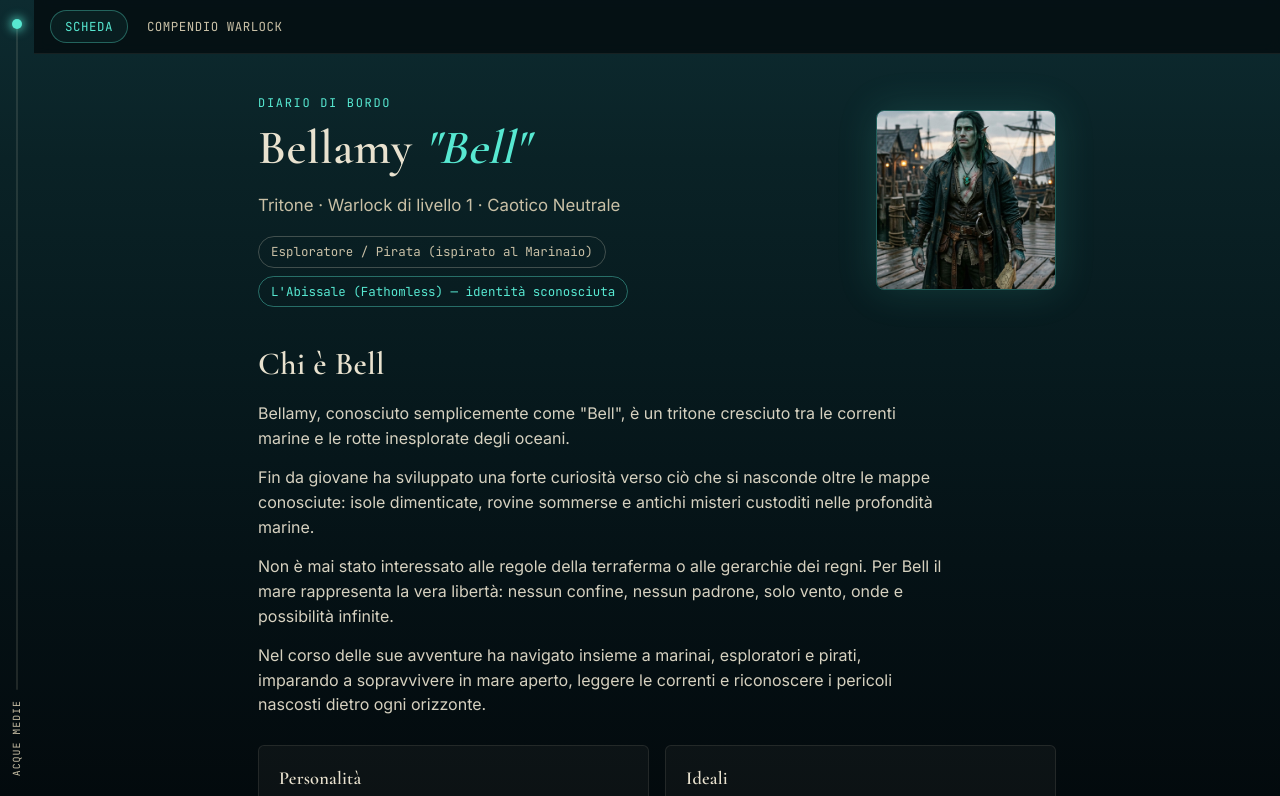
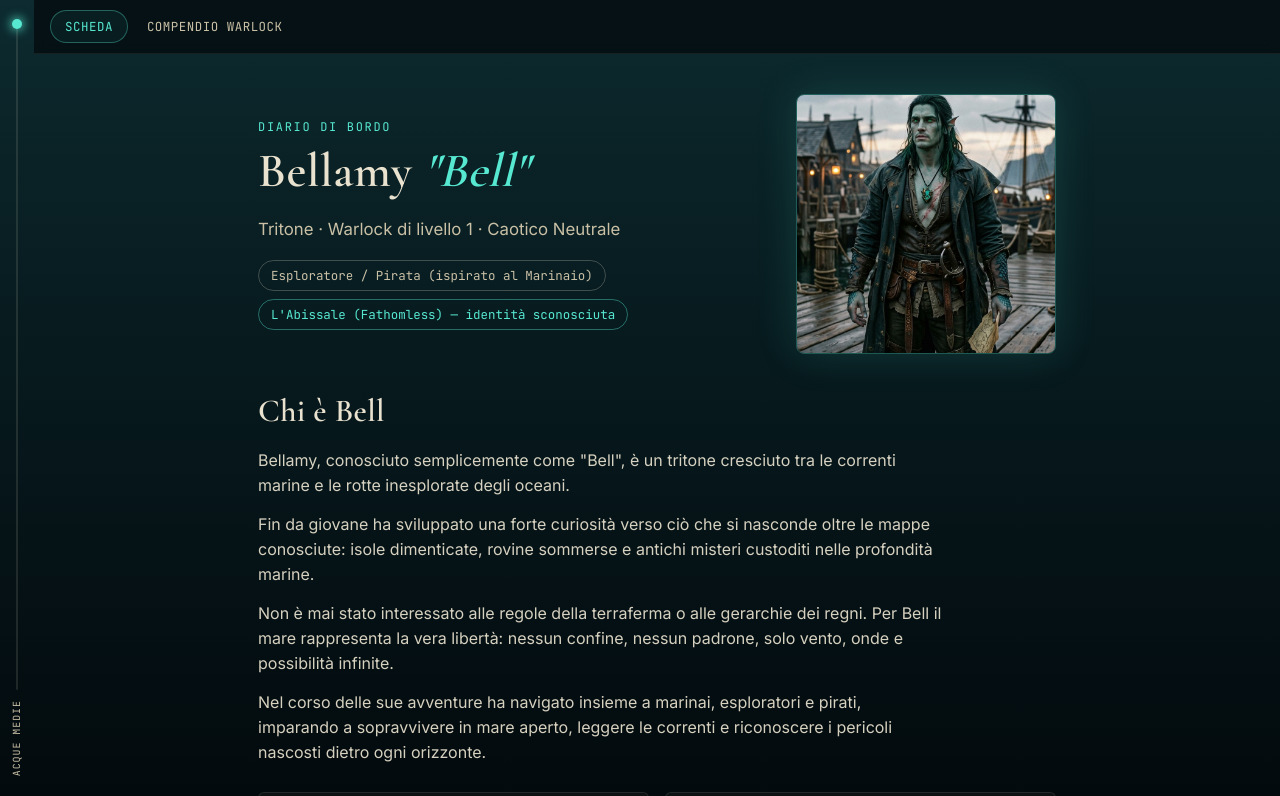
Before and after one commit to G-amara13/bell-character-sheet, a website built with Vite: page index.html in a window 1280 px wide. Shown: the top 796 px of the page. Built offline with nearby package versions, Linux system fonts and the light colour scheme.

Commit message:
Update style.css

```diff
--- a/src/style.css
+++ b/src/style.css
@@ -159,8 +159,8 @@ body::before {
 }
 .header-portrait-wrap {
   flex-shrink: 0;
-  width: 180px;
-  height: 180px;
+  width: 260px;
+  height: 260px;
   border-radius: 8px;
   overflow: hidden;
   border: 1px solid rgba(87, 232, 209, 0.3);
```
